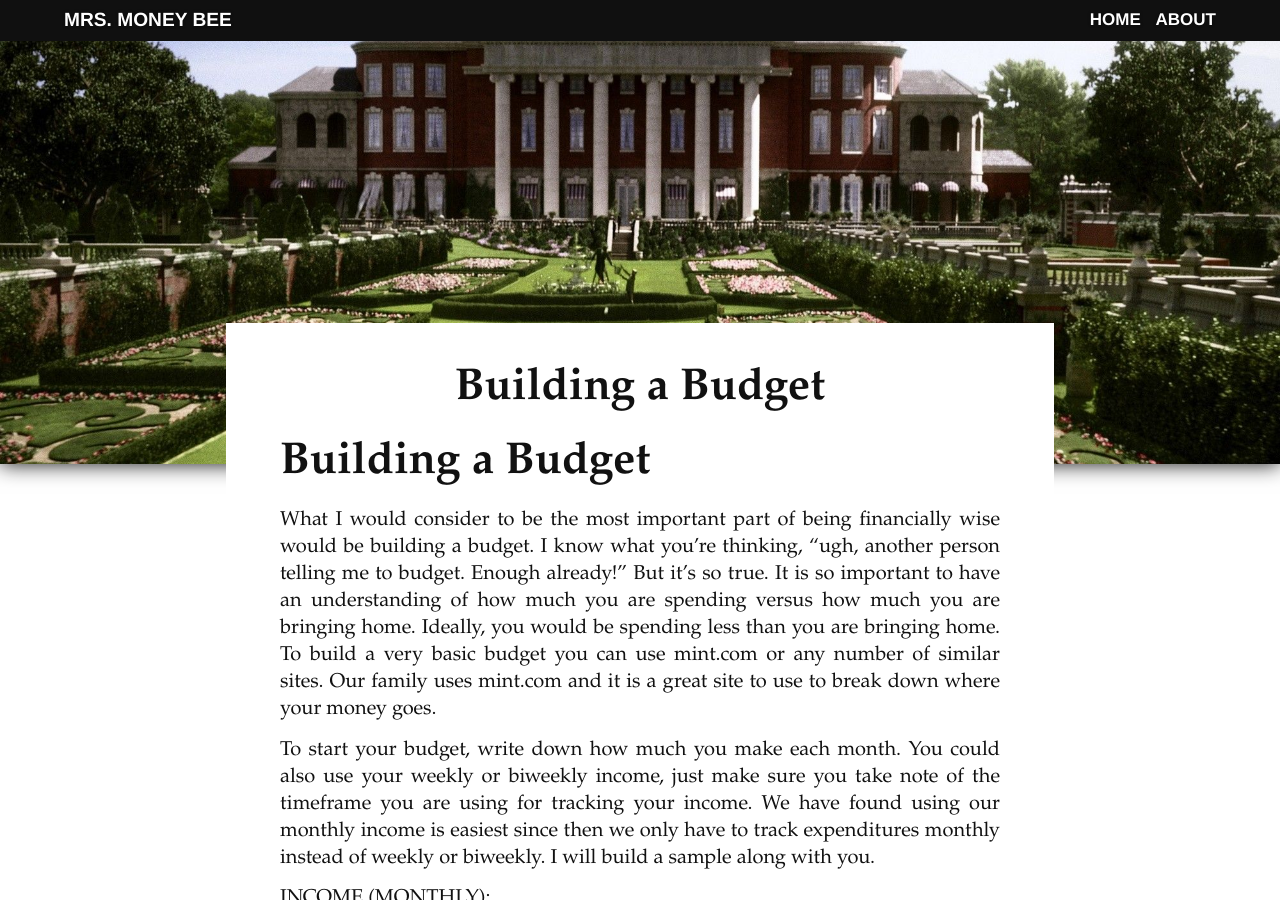
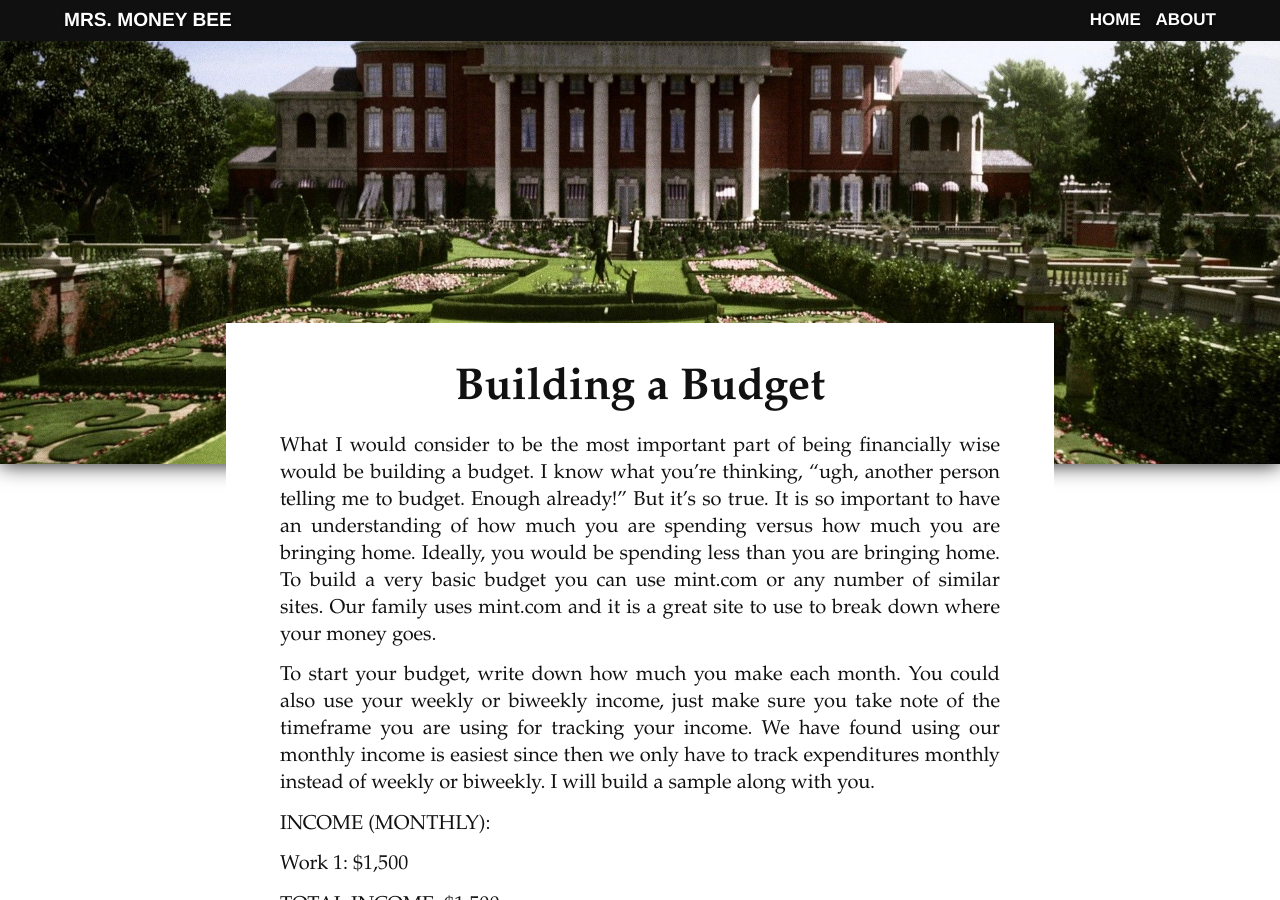
Before and after one commit to mrsmoneybee/mrsmoneybee.github.io, a Jekyll site: the page built from _posts/2016-09-20-building-a-budget.md, in a window 1280 px wide and 900 px high. Built offline with Jekyll 4.4.1, drawn with Linux system fonts in a browser that asks for light colours; nearby versions of some CDN libraries; comment, search, counter and statistics services are not loaded.

Commit message:
Update 2016-09-20-building-a-budget.md

```diff
--- a/_posts/2016-09-20-building-a-budget.md
+++ b/_posts/2016-09-20-building-a-budget.md
@@ -5,7 +5,6 @@ image:
   feature: gatsby.jpg
 ---
 
-# Building a Budget
 What I would consider to be the most important part of being financially wise would be building a budget. <!--more--> I know what you’re thinking, “ugh, another person telling me to budget. Enough already!” But it’s so true. It is so important to have an understanding of how much you are spending versus how much you are bringing home. Ideally, you would be spending less than you are bringing home. To build a very basic budget you can use mint.com or any number of similar sites. Our family uses mint.com and it is a great site to use to break down where your money goes.
 
 To start your budget, write down how much you make each month. You could also use your weekly or biweekly income, just make sure you take note of the timeframe you are using for tracking your income. We have found using our monthly income is easiest since then we only have to track expenditures monthly instead of weekly or biweekly. I will build a sample along with you.
```
